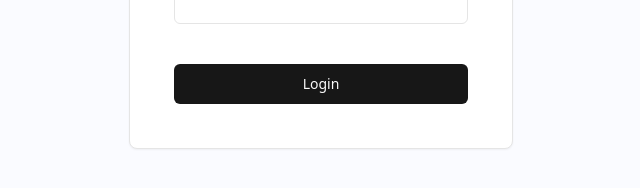
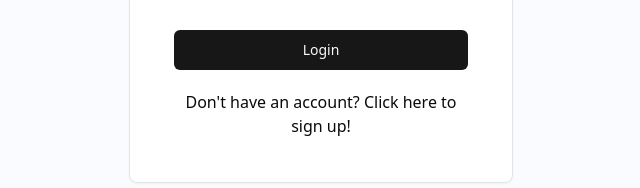
Before and after one commit to CS3219-AY2324S1/ay2324s1-course-assessment-g18, a React (Vite) app in the folder web-admin-dashboard/: page /login in a window 1280 px wide. Shown: the part 485-673 px from the top of the page, without its empty margins (319-959 px from the left). Built offline with nearby package versions, Linux system fonts and the light colour scheme; no server answers.

Commit message:
Add routing between LoginPage and SignUpPage

```diff
--- a/web-admin-dashboard/src/App.tsx
+++ b/web-admin-dashboard/src/App.tsx
@@ -6,6 +6,7 @@ import { Toaster } from "./components/ui/toaster";
 // import LoginPage from "./pages/LoginPage";
 import { Route, Routes } from "react-router-dom";
 import LoginPage from "./pages/LoginPage";
+import SignUpPage from "./pages/SignUpPage";
 function App() {
   const [showDashboardPage, setShowDashboardPage] = useState(
     localStorage.getItem("currentPage") === "UserPage" ? false : true
@@ -35,6 +36,7 @@ function App() {
     <div>
       <Routes>
         <Route path="/login" element={<LoginPage />} />
+        <Route path="/signup" element={<SignUpPage />} />
       </Routes>
       {showDashboardPage && (
         <DashboardPage
--- a/web-admin-dashboard/src/pages/LoginPage.tsx
+++ b/web-admin-dashboard/src/pages/LoginPage.tsx
@@ -10,10 +10,14 @@ import {
 } from "@/components/ui/card";
 import { Button } from "@/components/ui/button";
 import CustomPassword from "@/components/form/CustomPassword";
+import { useNavigate } from "react-router-dom";
+
 function LoginPage() {
   const [email, setEmail] = useState("");
   const [password, setPassword] = useState("");
   const [error, setError] = useState("");
+
+  const navigate = useNavigate();
 
   const onSubmit = async (e: SyntheticEvent) => {
     e.preventDefault();
@@ -59,6 +63,17 @@ function LoginPage() {
             <div className="text-red-400">{error}</div>
             <Button type="submit">Login</Button>
           </form>
+          <div
+            style={{
+              display: "flex",
+              flexDirection: "column",
+              paddingTop: "20px",
+            }}
+          >
+            <button onClick={() => navigate("/signup")}>
+              Don't have an account? Click here to sign up!
+            </button>
+          </div>
         </CardContent>
       </Card>
     </div>
--- a/web-admin-dashboard/src/pages/SignUpPage.tsx
+++ b/web-admin-dashboard/src/pages/SignUpPage.tsx
@@ -10,12 +10,15 @@ import {
 } from "@/components/ui/card";
 import { SyntheticEvent, useState } from "react";
 import "./SignUpPage.css";
+import { useNavigate } from "react-router-dom";
 
 function SignUpPage() {
   const [userName, setUserName] = useState("");
   const [userEmail, setUserEmail] = useState("");
   const [userPassword, setUserPassword] = useState("");
   const [error, setError] = useState("");
+
+  const navigate = useNavigate();
 
   async function onSubmit(e: SyntheticEvent) {
     e.preventDefault();
@@ -83,7 +86,9 @@ function SignUpPage() {
               paddingTop: "20px",
             }}
           >
-            <button>Already have an account? Click here to login!</button>
+            <button onClick={() => navigate("/login")}>
+              Already have an account? Click here to login!
+            </button>
           </div>
         </CardContent>
       </Card>
```
